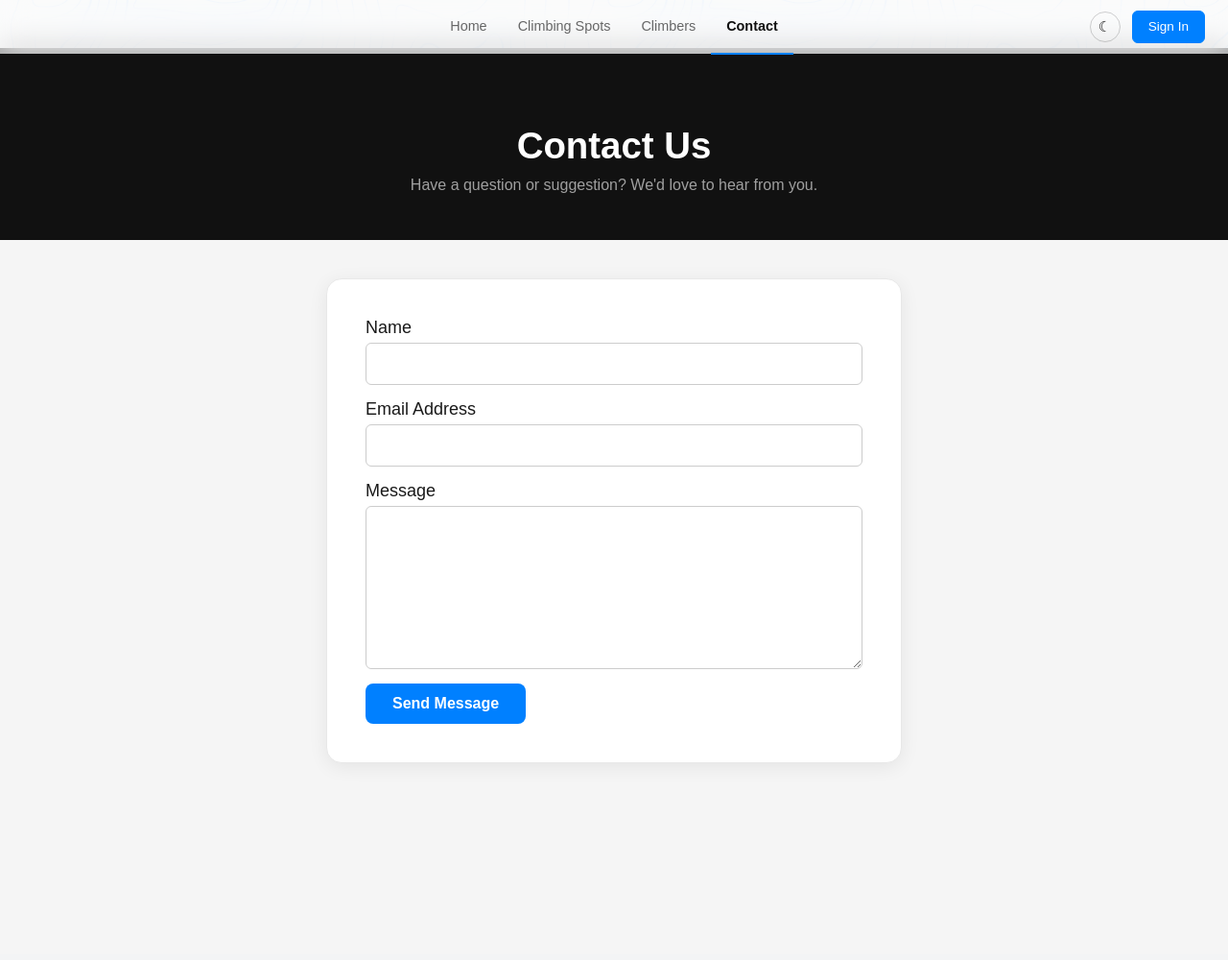
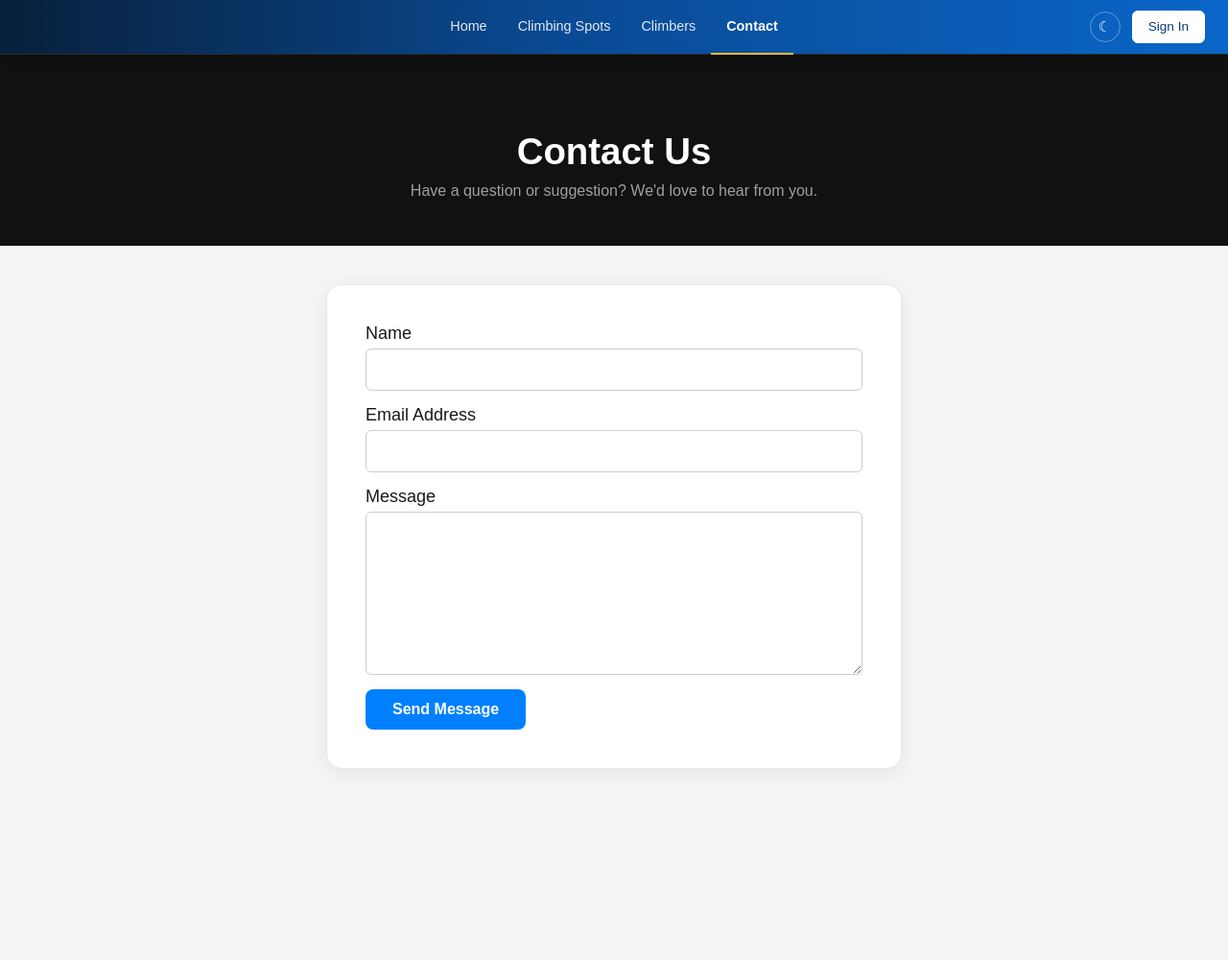
Before and after one commit to jkagawa/fsnd-capstone-project, a Flask app: page /contact in a window 1280 px wide. Shown: the whole page at 96% size. Before the commit the page ends 795 px from the top, so only its background shows below. Run offline with Flask 2, Linux system fonts and the light colour scheme.

Commit message:
Change nav bar color

```diff
--- a/static/main.css
+++ b/static/main.css
@@ -34,16 +34,17 @@
     --shadow-card-hover: 0 6px 20px rgba(0,0,0,0.1);
     --shadow-modal: 0 20px 60px rgba(0,0,0,0.2);
 
-    /* Navigation (light theme: light bar, dark text) */
-    --nav-bg: rgba(255, 255, 255, 0.6);
-    --nav-shadow: 0 1px 0 rgba(0,0,0,0.1);
-    --nav-text: rgba(25, 25, 25, 0.65);
-    --nav-text-strong: #111111;
-    --nav-border: rgba(0, 0, 0, 0.18);
-    --nav-border-hover: rgba(0, 0, 0, 0.4);
-    --nav-hover-bg: rgba(0, 0, 0, 0.05);
-    --nav-menu-bg: #ffffff;
-    --nav-icon-invert: 1;
+    /* Navigation — navy-to-blue brand gradient. Dark mode overrides only the
+       surface tokens (--nav-bg/-shadow/-menu-bg); everything else is shared. */
+    --nav-bg: linear-gradient(90deg, #08203c 0%, #0a4a94 46%, #0a66c8 100%);
+    --nav-shadow: 0 1px 0 rgba(255,255,255,0.12), 0 2px 12px rgba(0,0,0,0.25);
+    --nav-text: rgba(255, 255, 255, 0.88);
+    --nav-text-strong: #ffffff;
+    --nav-border: rgba(255, 255, 255, 0.35);
+    --nav-border-hover: rgba(255, 255, 255, 0.75);
+    --nav-hover-bg: rgba(255, 255, 255, 0.10);
+    --nav-menu-bg: #0b1f3a;
+    --nav-accent: #ffb733; /* brighter than --gold; #f5a623 falls under 3:1 on the lighter blue */
 }
 
 [data-theme="dark"] {
@@ -65,16 +66,11 @@
     --shadow-card-hover: 0 6px 22px rgba(0,0,0,0.55);
     --shadow-modal: 0 20px 60px rgba(0,0,0,0.7);
 
-    /* Navigation (dark theme: dark bar, light text) */
-    --nav-bg: rgba(17, 17, 17, 0.6);
-    --nav-shadow: 0 1px 0 rgba(255,255,255,0.08);
-    --nav-text: rgba(255, 255, 255, 0.65);
-    --nav-text-strong: #ffffff;
-    --nav-border: rgba(255, 255, 255, 0.25);
-    --nav-border-hover: rgba(255, 255, 255, 0.5);
-    --nav-hover-bg: rgba(255, 255, 255, 0.08);
-    --nav-menu-bg: #111111;
-    --nav-icon-invert: 0;
+    /* Navigation: black-to-blue in dark mode. Only the surface differs — the white
+       text, gold accent, and border tokens are inherited from the :root block. */
+    --nav-bg: linear-gradient(90deg, #000000 0%, #04203f 48%, #0a4a94 100%);
+    --nav-shadow: 0 1px 0 rgba(255,255,255,0.10), 0 2px 14px rgba(0,0,0,0.6);
+    --nav-menu-bg: #040c17;
 }
 
 *, *::before, *::after {
@@ -96,9 +92,7 @@ body {
     padding: 0 24px;
     text-align: center;
     box-shadow: var(--nav-shadow);
-    -webkit-backdrop-filter: blur(14px) saturate(180%);
-    backdrop-filter: blur(14px) saturate(180%);
-    transition: background-color 0.25s ease, box-shadow 0.25s ease;
+    transition: box-shadow 0.25s ease;
     display: flex;
     align-items: center;
     justify-content: center;
@@ -128,20 +122,18 @@ body {
 }
 
 .nav-auth-signin {
-    background: #0080ff !important;
-    border-color: #0080ff !important;
-    color: #ffffff !important;
+    background: #ffffff !important;
+    border-color: #ffffff !important;
+    color: #0a3b78 !important;
 }
 
 .nav-auth-signin:hover {
-    background: #0066cc !important;
-    border-color: #0066cc !important;
+    background: rgba(255, 255, 255, 0.88) !important;
+    border-color: rgba(255, 255, 255, 0.88) !important;
 }
 
 #nav-bar-dropdown {
     background: var(--nav-bg);
-    -webkit-backdrop-filter: blur(14px) saturate(180%);
-    backdrop-filter: blur(14px) saturate(180%);
     text-align: center;
     display: none;
     float: left;
@@ -188,7 +180,7 @@ a {
 .button-main {
     font-weight: 600;
     color: var(--nav-text-strong) !important;
-    border-bottom: 2px solid #0080ff !important;
+    border-bottom: 2px solid var(--nav-accent) !important;
 }
 
 .content-body {
@@ -823,8 +815,8 @@ a.card-title-link:hover {
 
 .dropdown-main {
     color: var(--nav-text-strong) !important;
-    background: rgba(0, 128, 255, 0.15) !important;
-    border-left: 3px solid #0080ff;
+    background: rgba(255, 255, 255, 0.08) !important;
+    border-left: 3px solid var(--nav-accent);
 }
 
 .dropdown-content.show {
@@ -1016,9 +1008,6 @@ header {
     .cards-list {
         width: 100%;
     }
-    .page-hero {
-        padding: 64px 16px 36px;
-    }
     .contact-card {
         padding: 24px 16px;
     }
@@ -1030,7 +1019,15 @@ header {
     padding: 80px 24px 48px;
     background: #111111;
     text-align: center;
-    margin-top: 50px;
+    margin-top: 56px; /* matches #nav-bar height; 50px override below for the mobile bar */
+}
+
+/* Must follow the base .page-hero rule above — equal specificity, so source order decides */
+@media (max-width: 720px) {
+    .page-hero {
+        padding: 64px 16px 36px;
+        margin-top: 50px; /* #nav-bar-dropdown height */
+    }
 }
 
 .page-hero-title {
```
